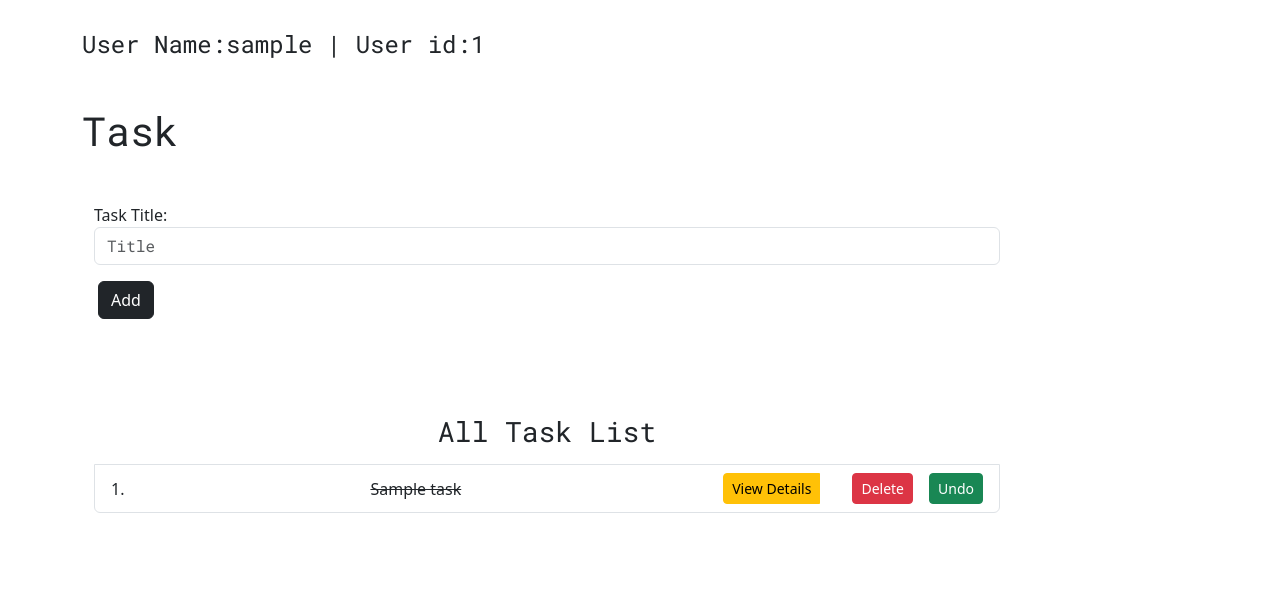
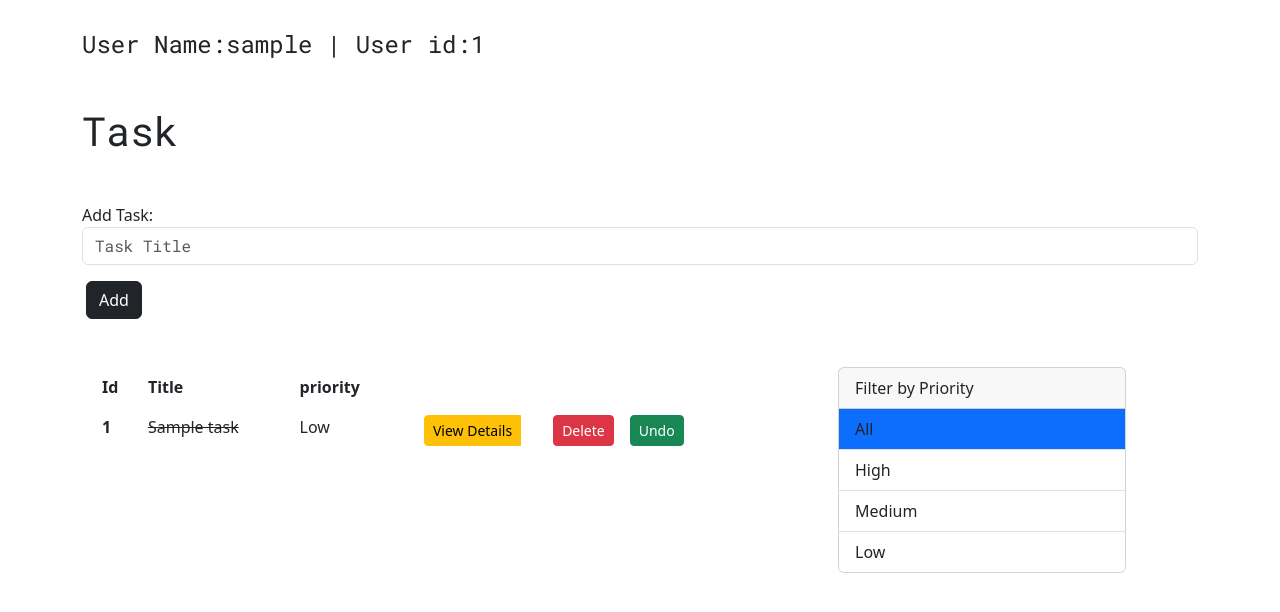
Before and after one commit to refatjamil/Task-Manager-with-REST-API, a Django app: page / in a window 1280 px wide. Shown: the part 66-678 px from the top of the page. Run offline with Django 4.2, Linux system fonts and the light colour scheme; a user stored in the database is signed in; tables that the repository leaves empty hold one stand-in row (values such as "Sample post"); some libraries are stand-ins or nearby versions.

Commit message:
add Filter by Priority

```diff
--- a/task_manager/tasks/forms.py
+++ b/task_manager/tasks/forms.py
@@ -6,10 +6,10 @@ class TaskForm(forms.ModelForm):
         model = Task
         fields = ['title']
         widgets = {
-        'title': forms.TextInput(attrs={'class': 'form-control Roboto', 'placeholder': 'Title'}),
+        'title': forms.TextInput(attrs={'class': 'form-control Roboto', 'placeholder': 'Task Title'}),
             }
         labels = {
-        'title': 'Task Title',
+        'title': 'Add Task',
 
     }
 
--- a/task_manager/tasks/urls.py
+++ b/task_manager/tasks/urls.py
@@ -11,5 +11,6 @@ urlpatterns = [
     path('add_photo/<int:id>/', views.add_photo, name='add_photo'),
     path('delete_photo/<int:id>/', views.delete_photo, name='delete_photo'),
     path('complete/<int:id>/', views.complete, name='complete'),
+    path('priority_filter/<str:priority>/', login_required(views.TaskListView.as_view()), name='priority_filter'),
 
 ]
--- a/task_manager/tasks/views.py
+++ b/task_manager/tasks/views.py
@@ -8,10 +8,36 @@ from django.urls import reverse
 class TaskListView(View):
     template_name = 'tasks/tasks.html'
 
-    def get(self, request):
-        tasks = Task.objects.all().filter(user=request.user)
+    def get(self, request, priority=None):
+        if priority is None:
+            tasks = Task.objects.all().filter(user=request.user).order_by('-id')
+            bgall = 'primary'
+            bgh = 'None'
+            bgm = None
+            bgl = None
+
+        elif priority == 'High':
+            tasks = Task.objects.all().filter(user=request.user, priority='High').order_by('-id')
+            bgall = None
+            bgh = 'primary'
+            bgm = None
+            bgl = None
+        elif priority == 'Medium':
+            tasks = Task.objects.all().filter(user=request.user, priority='Medium').order_by('-id')
+            bgall = None
+            bgh = None
+            bgm = 'primary'
+            bgl = None
+        else:
+            tasks = Task.objects.all().filter(user=request.user, priority='Low').order_by('-id')
+            bgall = None
+            bgh = None
+            bgm = None
+            bgl = 'primary'
+
         form = TaskForm()
-        context = {'task_list': tasks, 'form': form}
+        context = {'task_list': tasks, 'form': form, 'bgall':bgall, 'bgh':bgh, 'bgm':bgm, 'bgl':bgl}
+
         return render(request, self.template_name, context)
 
 
--- a/task_manager/templates/tasks/tasks.html
+++ b/task_manager/templates/tasks/tasks.html
@@ -17,14 +17,6 @@
   {% endfor %}
 {% endif %}
 
-
-
-<div class="container">
-  <div class="row">
-
-    <div class="col-10">
-
-
 <div class="mb-5">
 
   <form action="{% url 'create_task' %}" method="post">
@@ -34,18 +26,35 @@
   </form>
 </div>
 
+<div class="container">
+  <div class="row">
 
+    <div class="col-8">
 
-      <ol class="list-group list-group-numbered">
-        <h3 class="text-dark Roboto mb-3 mt-5 text-center" >All Task List</h3>
+    <table class="table">
+      <thead>
+        <tr>
+          <th scope="col">Id</th>
+          <th scope="col">Title</th>
+          <th scope="col">priority</th>
+          <th scope="col"></th>
+        </tr>
+      </thead>
+      <tbody>
+        {% for task in task_list %}
+        <tr>
+          <th scope="row">{{ task.id }}</th>
+          {% if task.mark %}
+          <td><del>{{ task.title }}</del></td>
 
-        {% for task in task_list %}
-        <li class="list-group-item d-flex justify-content-between align-items-center">
-          {% if task.mark %}
-            <del>{{ task.title }}</del>
           {% else %}
-            {{task.title}}
+          <td>{{ task.title }}</td>
+
           {% endif %}
+
+          <td>{{ task.priority }}</td>
+
+          <td>
             <div class="btn-group" role="group">
               <a href="{% url 'more_details' task.id %}" class="btn btn-warning btn-sm mx-3">View Details</a>
               <form method="post" action="{% url 'task_delete' task.id %}" style="display: inline;">
@@ -58,12 +67,31 @@
               {% csrf_token %}
               <input type="submit" class="btn  btn-success btn-sm" {% if task.mark %} value="Undo" {% else %} value="Complete" {% endif %}>
           </form>
+
+          </td>
+        </tr>
+        {% endfor %}
+
+      </tbody>
+    </table>
     </div>
-        </li>
-        {% endfor %}
-    </ol>
 
+
+<div class="col-2">
+  <div class="card" style="width: 18rem;">
+    <div class="card-header">
+    Filter by  Priority
     </div>
+    <ul class="list-group list-group-flush">
+      <a href="/" class="list-group-item bg {% if bgall %} bg-{{bgall}} {% endif %}">All</a>
+
+      <a href="{% url 'priority_filter' 'High' %}" class="list-group-item bg {% if bgh %} bg-{{bgh}} {% endif %}">High</a>
+      <a href="{% url 'priority_filter' 'Medium' %}" class="list-group-item {% if bgm %} bg-{{bgm}} {% endif %}">Medium</a>
+      <a href="{% url 'priority_filter' 'Low' %}" class="list-group-item {% if bgl %} bg-{{bgl}} {% endif %}">Low</a>
+    </ul>
+  </div>
+</div>
+
   </div>
 </div>
 
```
Lines whose indentation alone changed are shown as unchanged.
